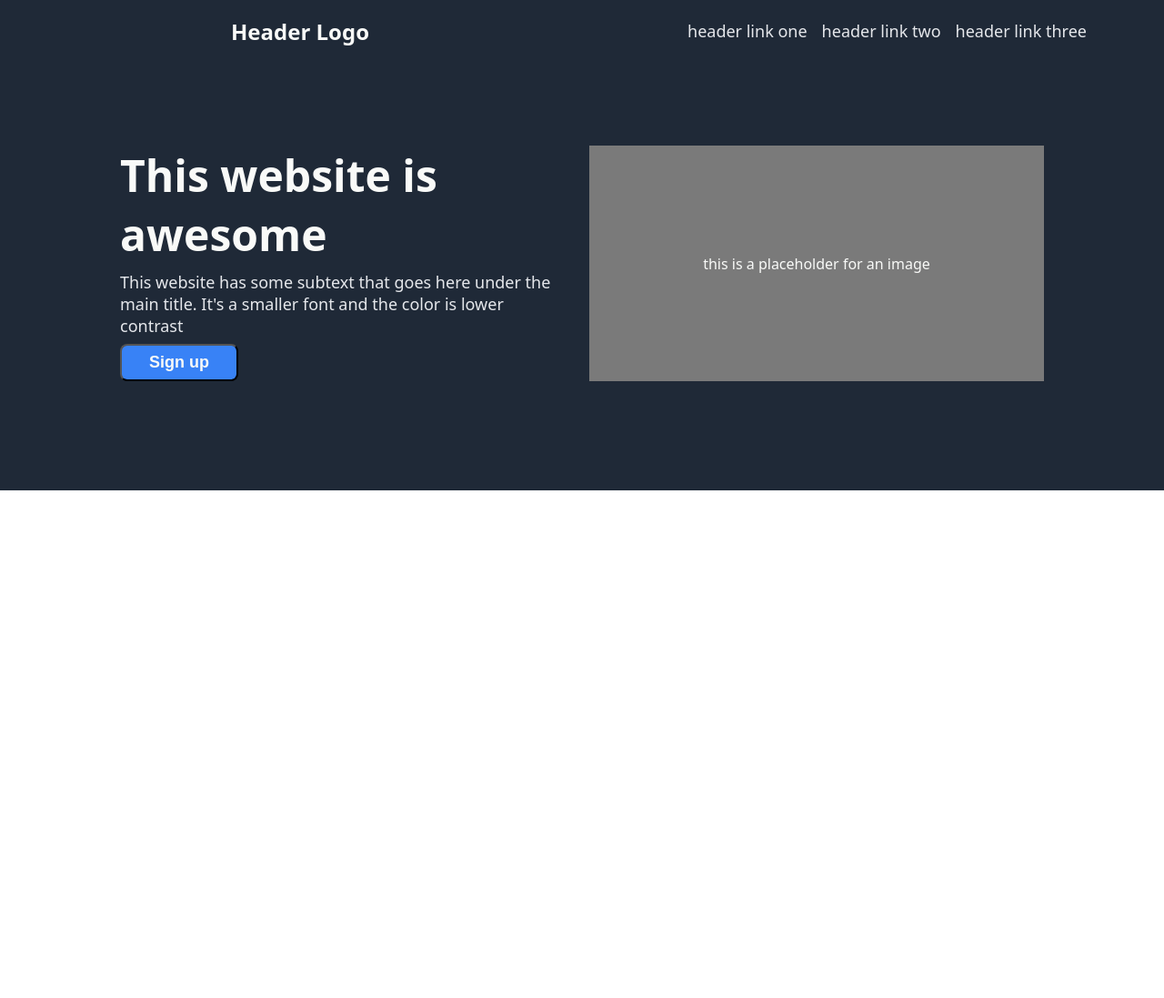
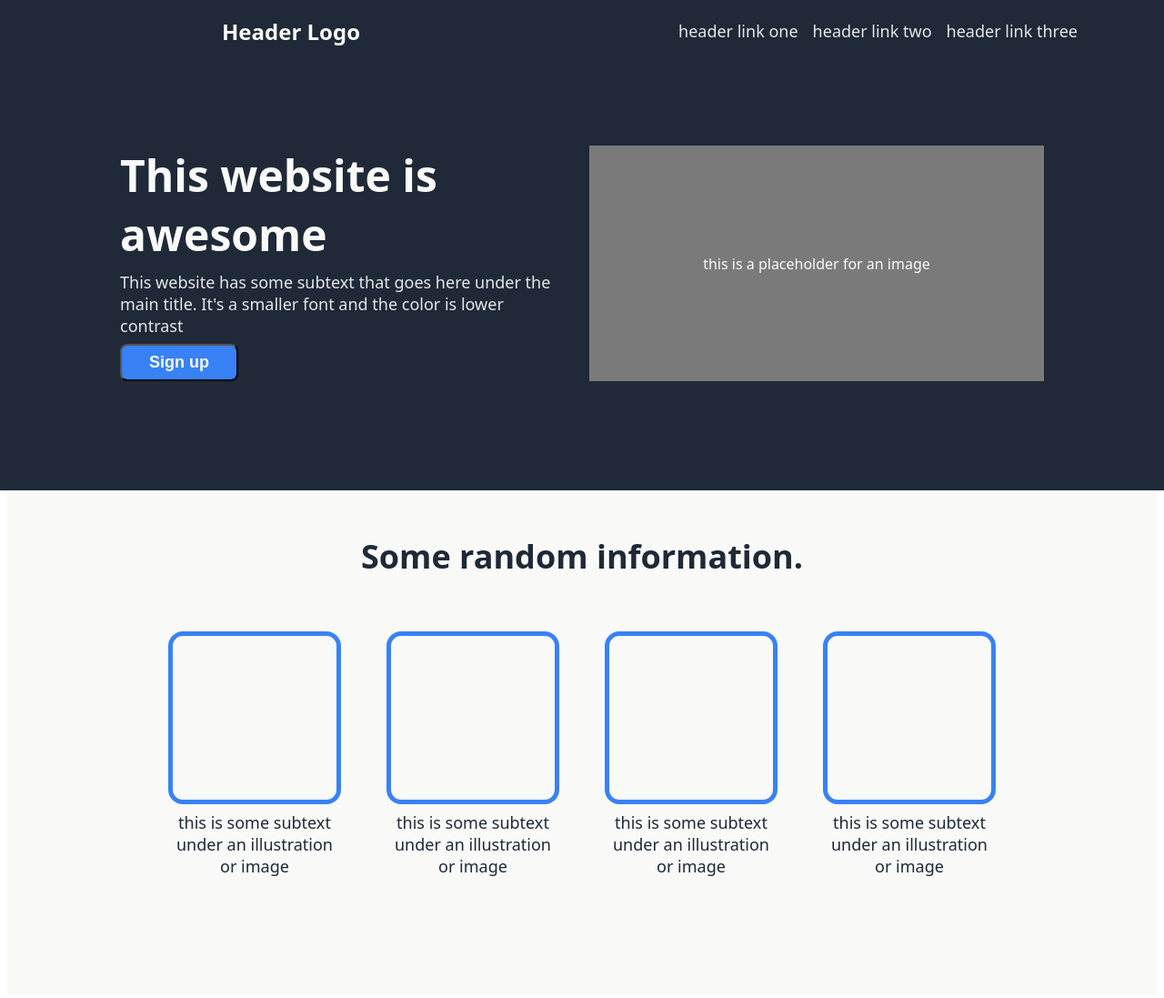
Before and after one commit to UltraForte/odin-landpage, a plain HTML site: page index.html in a window 1280 px wide. Shown: the whole page at 91% size. Before the commit the page ends 800 px from the top, so only its background shows below. Drawn offline with Linux system fonts and the light colour scheme.

Commit message:
add HTML for information carousel (section3), add CSS for information carousel (section3),

```diff
--- a/index.html
+++ b/index.html
@@ -25,6 +25,28 @@
         </div>
         <div id="hero-image">this is a placeholder for an image</div>
     </div>
+<!--code below is for the carousel in middle of page-->
+    <div class="carouselsection">
+        <div class="carouseltitle">Some random information.</div>
+        <div class="cards">
+            <div class="card1">
+                <div id="image1"></div>
+                <div id="carouseltext1">this is some subtext under an illustration or image</div>
+            </div>
+            <div class="card2">
+                <div id="image2"></div>
+                <div id="carouseltext2">this is some subtext under an illustration or image</div>
+            </div>
+            <div class="card3">
+                <div id="image3"></div>
+                <div id="carouseltext3">this is some subtext under an illustration or image</div>
+            </div>
+            <div class="card4">
+                <div id="image4"></div>
+                <div id="carouseltext4">this is some subtext under an illustration or image</div>
+            </div>
+        </div>
+    </div>
 
 
 
--- a/styles.css
+++ b/styles.css
@@ -17,7 +17,7 @@ body {
 .logo {
     color: #F9FAF8;
     font-size: 24px;
-    margin-left: 250px;
+    margin-left: 240px;
     flex-shrink: 0;
     font-weight: 700;
 }
@@ -37,6 +37,7 @@ body {
     padding-top: 100px;
     background-color: #1F2937;
     margin: -8px;
+    margin-bottom: 0px;
     justify-content: center;
     gap: 16px;
 }
@@ -75,6 +76,54 @@ body {
     padding: 8px;
     border-radius: 8px;
 }
+                     /*CSS for Carousel (3rd section)*/
+.carouselsection {
+    background-color: #F9FAF8;
+    display: flex;
+    flex-direction: column;
+    align-items: center;
+    padding-bottom: 130px;
+}
+
+.carouseltitle {
+    font-size: 36px;
+    font-weight: 700;
+    color: #1F2937;
+    padding: 48px;
+    padding-bottom: 58px;
+}
+
+.cards {
+    display: flex;
+    align-items: center;
+    gap: 60px;
+}
+
+.card1, .card2, .card3, .card4 {
+    display: flex;
+    flex-direction: column;
+    justify-content: center;
+    align-items: center;
+    width: 180px;
+    gap: 8px;
+}
+
+#image1, #image2, #image3, #image4 {
+    background-color: #F9FAF8;
+    width: 180px;
+    height: 180px;
+    text-align: center;
+    border: solid 5px;
+    border-color: #3882F6;
+    border-radius: 16px;
+}
+
+#carouseltext1, #carouseltext2, #carouseltext3, #carouseltext4 {
+    display: flex;
+    text-align: center;
+    font-size: 18px;
+    color: #1F2937;
+}
 
 
 
```
